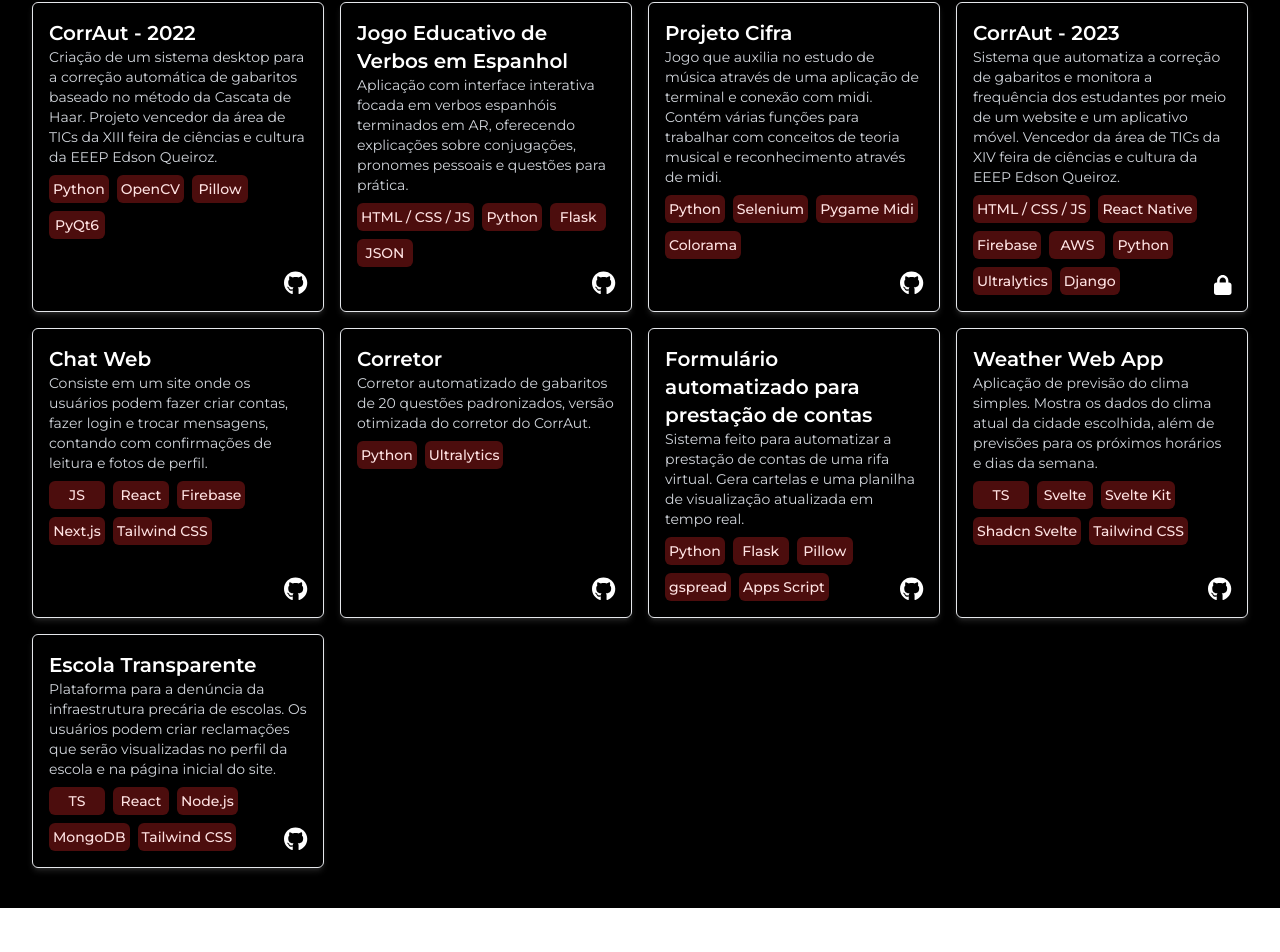
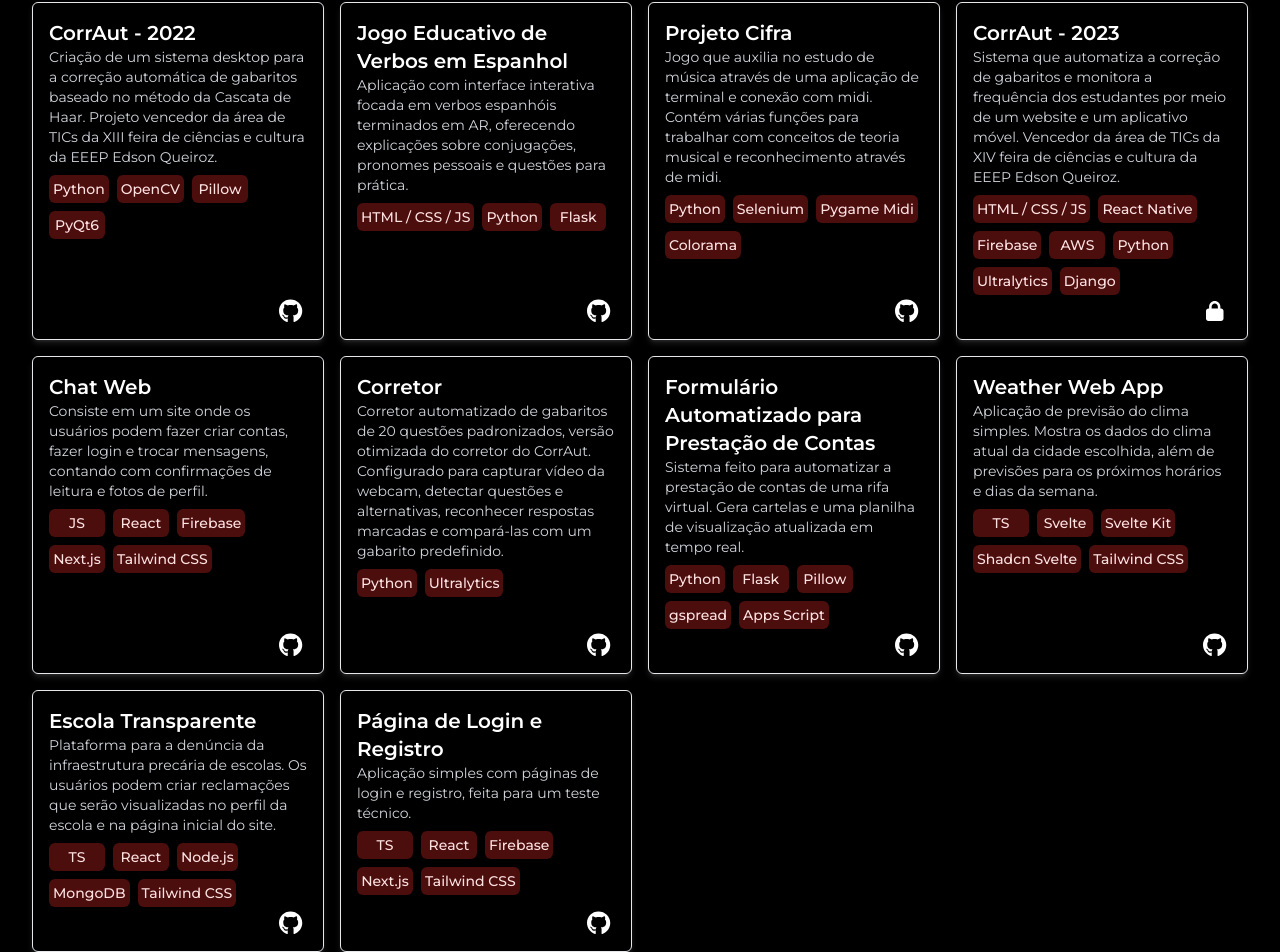
Before and after one commit to marcos-sousa-404/portfolio, a Next.js app: page / in a window 1280 px wide. Shown: the part 583-1535 px from the top of the page. Before the commit the page ends 1491 px from the top, so only its background shows below. Built offline with nearby package versions, Linux system fonts and the light colour scheme.

Commit message:
Novo projeto e pequenas mudanças

```diff
--- a/src/app/page.tsx
+++ b/src/app/page.tsx
@@ -133,7 +133,7 @@ export default function Home() {
               <Card
                 title="Jogo Educativo de Verbos em Espanhol"
                 description="Aplicação com interface interativa focada em verbos espanhóis terminados em AR, oferecendo explicações sobre conjugações, pronomes pessoais e questões para prática."
-                tags={["HTML / CSS / JS", "Python", "Flask", "JSON"]}
+                tags={["HTML / CSS / JS", "Python", "Flask"]}
                 githubName="Trabalho-de-Espanhol"
               />
               <Card
@@ -163,12 +163,12 @@ export default function Home() {
               />
               <Card
                 title="Corretor"
-                description="Corretor automatizado de gabaritos de 20 questões padronizados, versão otimizada do corretor do CorrAut."
+                description="Corretor automatizado de gabaritos de 20 questões padronizados, versão otimizada do corretor do CorrAut. Configurado para capturar vídeo da webcam, detectar questões e alternativas, reconhecer respostas marcadas e compará-las com um gabarito predefinido."
                 tags={["Python", "Ultralytics"]}
                 githubName="Corretor"
               />
               <Card
-                title="Formulário automatizado para prestação de contas"
+                title="Formulário Automatizado para Prestação de Contas"
                 description="Sistema feito para automatizar a prestação de contas de uma rifa virtual. Gera cartelas e uma planilha de visualização atualizada em tempo real."
                 tags={["Python", "Flask", "Pillow", "gspread", "Apps Script"]}
                 githubName="RifasInfor"
@@ -191,6 +191,12 @@ export default function Home() {
                 tags={["TS", "React", "Node.js", "MongoDB", "Tailwind CSS"]}
                 githubName="escola-transparente"
               />
+              <Card
+                title="Página de Login e Registro"
+                description="Aplicação simples com páginas de login e registro, feita para um teste técnico."
+                tags={["TS", "React", "Firebase", "Next.js", "Tailwind CSS"]}
+                githubName="login-e-registro"
+              />
             </div>
           </div>
         </section>
--- a/src/components/Card.tsx
+++ b/src/components/Card.tsx
@@ -3,6 +3,7 @@ import { FontAwesomeIcon } from "@fortawesome/react-fontawesome";
 import { faGithub } from "@fortawesome/free-brands-svg-icons/faGithub";
 import { faLock } from "@fortawesome/free-solid-svg-icons";
 import { Badge } from "./Badge";
+
 export function Card(props: {
   children?: ReactNode;
   title: string;
@@ -11,10 +12,12 @@ export function Card(props: {
   githubName?: string;
 }) {
   return (
-    <div className="p-4 shadow-md border relative shadow-[#9993] w-[78] rounded-md">
+    <div className="p-4 shadow-md border relative shadow-[#9993] w-[78] rounded-md flex flex-col">
+      <div>
         <h1 className="font-semibold text-xl dark:text-white">{props.title}</h1>
         <p className="dark:text-gray-300 text-sm">{props.description}</p>
-      <div className="flex flex-wrap w-full mt-2 gap-2">
+      </div>
+      <div className="flex flex-wrap mt-2 gap-2">
         {props.tags.map((tag, ind) => {
           return (
             <Badge key={ind} className="text-sm">
@@ -23,26 +26,27 @@ export function Card(props: {
           );
         })}
       </div>
-      {props.githubName && (
+      <div className="mt-auto -mb-1">
+        {props.githubName ? (
           <a
             target="_blank"
             href={`https://github.com/Maruquitus/${props.githubName}`}
-          className="mt-auto absolute dark:bg-black bg-white rounded-full bottom-4 right-4 w-[78] duration-300 hover:scale-105 cursor-pointer"
+            className="dark:bg-black rounded-full w-8 h-8 duration-300 hover:scale-105 cursor-pointer flex items-center justify-center float-right"
+          >
+            <FontAwesomeIcon className="h-6 dark:text-white" icon={faGithub} />
+          </a>
+        ) : (
+          <abbr
+            title="Repositório privado"
+            className="flex h-8 w-8 float-right"
           >
             <FontAwesomeIcon
-            className="h-6 dark:text-white mt-auto float-right"
-            icon={faGithub}
-          />
-        </a>
-      )}
-      {!props.githubName && (
-        <abbr title="Repositório privado">
-          <FontAwesomeIcon
-            className="h-5 dark:text-white mt-auto float-right absolute bottom-4 right-4"
+              className="h-5 dark:text-white m-auto"
               icon={faLock}
             />
           </abbr>
         )}
       </div>
+    </div>
   );
 }
```
Lines whose indentation alone changed are shown as unchanged.
